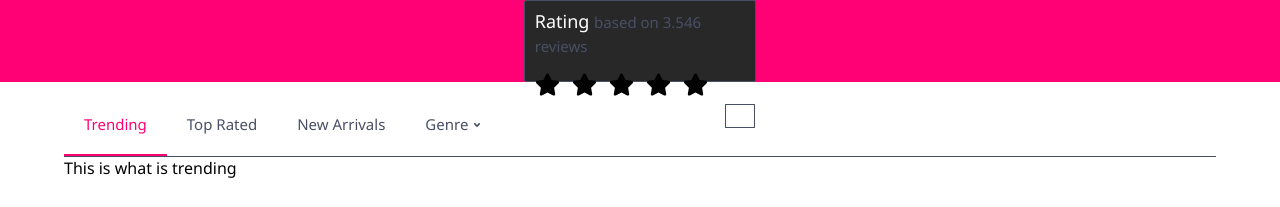
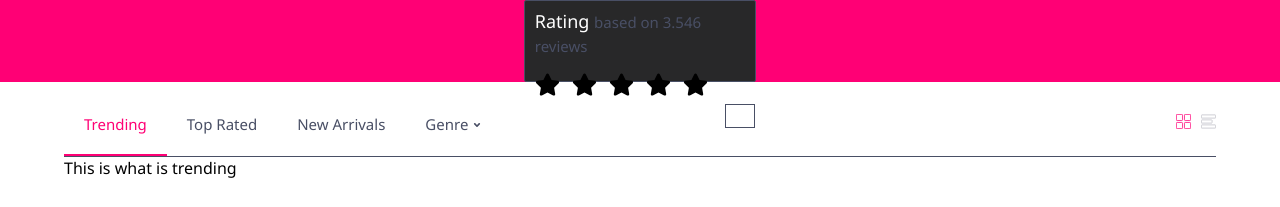
Before and after one commit to josemak25/upcoming-games-web, a React (Create React App) app: page / in a window 1280 px wide. Shown: the top 207 px of the page. Built offline with nearby package versions, Linux system fonts and the light colour scheme.

Commit message:
Made some correction on the main component and the styles...

```diff
--- a/src/components/tab-navs/TabComponent.jsx
+++ b/src/components/tab-navs/TabComponent.jsx
@@ -1,7 +1,7 @@
 import React, { useState } from "react";
 import { Tab, Tabs, TabList, TabPanel } from "react-tabs";
-import { Row, Col } from 'react-bootstrap'
-import { FaAngleDown } from 'react-icons/fa'
+import { Row, Col } from "react-bootstrap";
+import { FaAngleDown } from "react-icons/fa";
 import Trendings from "./trendings";
 import { Container } from "./styles";
 import TopRated from "./topRated";
@@ -10,10 +10,11 @@ import Genre from "./genre";
 
 function TabComponent() {
   const [state, setState] = useState({
-    tabIndex: 0
+    tabIndex: 0,
+    displayIcon: 0
   });
 
-  const { tabIndex } = state;
+  const { tabIndex, displayIcon } = state;
   return (
     <Container>
       <Tabs
@@ -21,6 +22,8 @@ function TabComponent() {
         selectedIndex={tabIndex}
         onSelect={tabIndex => setState({ ...state, tabIndex })}
       >
+        <div className="tab-flex">
+          <div>
             <TabList className="tab-nav-contain">
               <Tab className={`item ${tabIndex === 0 ? "active" : null}`}>
                 Trending
@@ -31,15 +34,134 @@ function TabComponent() {
               <Tab className={`item ${tabIndex === 2 ? "active" : null}`}>
                 New Arrivals
               </Tab>
-          <Tab className={`item dropdown ${tabIndex === 3 ? "active" : null}`}>
+              <Tab
+                className={`item dropdown ${tabIndex === 3 ? "active" : null}`}
+              >
                 Genre <FaAngleDown className="icon" />
-            <Row className="drop-item">
-              <Col sm={3}>
-                <Tab>tab 1</Tab>
-              </Col>
-            </Row>
               </Tab>
             </TabList>
+          </div>
+          <div
+            className="active-icon"
+            selectedindex={displayIcon}
+            onSelect={displayIcon => setState({ ...state, displayIcon })}
+          >
+            <svg
+              width="15px"
+              className={`grid-display ${
+                displayIcon === 0 ? "grid-option" : null
+              }`}
+              height="15px"
+              viewBox="0 0 39 39"
+              version="1.1"
+            >
+              <g
+                id="TheMovieBox"
+                stroke="none"
+                stroke-width="1"
+                fill="none"
+                fill-rule="evenodd"
+              >
+                <g
+                  id="Homepage"
+                  transform="translate(-2595.000000, -1419.000000)"
+                  stroke="#FF0079"
+                  stroke-width="2"
+                >
+                  <g
+                    id="Tab-Bar"
+                    transform="translate(171.000000, 1413.000000)"
+                  >
+                    <g
+                      id="Group-5"
+                      transform="translate(2424.000000, 6.000000)"
+                    >
+                      <rect
+                        id="Rectangle-8"
+                        x="22"
+                        y="1"
+                        width="16"
+                        height="16"
+                        rx="2"
+                      ></rect>
+                      <rect
+                        id="Rectangle-8"
+                        x="1"
+                        y="1"
+                        width="16"
+                        height="16"
+                        rx="2"
+                      ></rect>
+                      <rect
+                        id="Rectangle-8"
+                        x="22"
+                        y="22"
+                        width="16"
+                        height="16"
+                        rx="2"
+                      ></rect>
+                      <rect
+                        id="Rectangle-8"
+                        x="1"
+                        y="22"
+                        width="16"
+                        height="16"
+                        rx="2"
+                      ></rect>
+                    </g>
+                  </g>
+                </g>
+              </g>
+            </svg>
+
+            <svg
+              width="15px"
+              height="15px"
+              viewBox="0 0 42 39"
+              version="1.1"
+              xmlns="http://www.w3.org/2000/svg"
+              xlink="http://www.w3.org/1999/xlink"
+            >
+              <g
+                id="TheMovieBox"
+                stroke="none"
+                stroke-width="1"
+                fill="none"
+                fill-rule="evenodd"
+              >
+                <g
+                  id="Homepage"
+                  transform="translate(-2664.000000, -1419.000000)"
+                  stroke="#BABBC3"
+                  stroke-width="2"
+                >
+                  <g
+                    id="Tab-Bar"
+                    transform="translate(171.000000, 1413.000000)"
+                  >
+                    <g
+                      id="Group-6"
+                      transform="translate(2493.000000, 6.000000)"
+                    >
+                      <path
+                        d="M2,29 C1.44771525,29 1,29.4477153 1,30 L1,37 C1,37.5522847 1.44771525,38 2,38 L40,38 C40.5522847,38 41,37.5522847 41,37 L41,30 C41,29.4477153 40.5522847,29 40,29 L2,29 Z"
+                        id="Rectangle-7"
+                      ></path>
+                      <path
+                        d="M2,1 C1.44771525,1 1,1.44771525 1,2 L1,9 C1,9.55228475 1.44771525,10 2,10 L40,10 C40.5522847,10 41,9.55228475 41,9 L41,2 C41,1.44771525 40.5522847,1 40,1 L2,1 Z"
+                        id="Rectangle-7"
+                      ></path>
+                      <path
+                        d="M2,15 C1.44771525,15 1,15.4477153 1,16 L1,23 C1,23.5522847 1.44771525,24 2,24 L30,24 C30.5522847,24 31,23.5522847 31,23 L31,16 C31,15.4477153 30.5522847,15 30,15 L2,15 Z"
+                        id="Rectangle-7"
+                      ></path>
+                    </g>
+                  </g>
+                </g>
+              </g>
+            </svg>
+          </div>
+        </div>
         <TabPanel className={tabIndex === 0 ? "animate" : null}>
           <Trendings />
         </TabPanel>
@@ -49,7 +171,6 @@ function TabComponent() {
         <TabPanel className={tabIndex === 2 ? "animate" : null}>
           <Arrival />
         </TabPanel>
-
         <TabPanel className={tabIndex === 3 ? "animate" : null}>
           <Genre />
         </TabPanel>
--- a/src/components/tab-navs/styles.jsx
+++ b/src/components/tab-navs/styles.jsx
@@ -8,13 +8,26 @@ export const Container = styled.div`
     padding-top: 2rem;
   }
 
-  .tab-nav-contain {
+  .tab-flex {
+    display: flex;
+    flex-direction: row;
     width: 90%;
     margin: auto;
+    border-bottom: 0.3px solid ${colors.FONT_DARK_COLOR};
+  }
+
+  .tab-flex div:nth-of-type(1) {
+    flex-grow: 1;
+  }
+
+  .tab-flex div:nth-of-type(2) {
+    flex-grow: 0;
+  }
+
+  .tab-nav-contain {
     display: flex;
-    justify-content: flex-start !important;
+    justify-content: flex-start;
     list-style-type: none;
-    border-bottom: 0.3px solid ${colors.FONT_DARK_COLOR};
     color: ${colors.FONT_DARK_COLOR};
   }
 
@@ -54,6 +67,21 @@ export const Container = styled.div`
     animation-timing-function: linear;
   }
 
+  .active-icon {
+    font-size: 5px;
+    text-align: end;
+    color: ${colors.FONT_DARK_COLOR};
+    cursor: pointer;
+  }
+
+  .grid-display {
+    margin-right: 10px;
+  }
+
+  .grid-option {
+    stroke: yellow !important;
+  }
+
   @keyframes fadeIn {
     from {
       opacity: 0;
@@ -86,6 +114,20 @@ export const Container = styled.div`
       width: 100%;
     }
 
+    .active-icon {
+      float: right;
+    }
+
+    .tab-nav-contain {
+      justify-content: space-evenly;
+    }
+
+    .tab-flex {
+      flex-direction: column-reverse;
+      width: 90%;
+    }
+
+
     @keyframes float-in {
       from {
         margin-left: -5px;
@@ -101,14 +143,13 @@ export const Container = styled.div`
     }
 
     .tab-nav-contain {
-      justify-content: center;
-      width: 90%;
+      width: 100%;
     }
   }
 
   @media screen and (max-width: 414px) {
     .tab-nav-contain {
-      width: 90%;
+      width: 100%;
     }
 
     .item {
@@ -130,8 +171,8 @@ export const Container = styled.div`
   }
   @media screen and (max-width: 360px) {
     .item {
-      font-size: 12.5px !important;
-      padding: 11px !important;
+      font-size: 13px !important;
+      padding: 10px !important;
     }
   }
 
```
Lines whose indentation alone changed are shown as unchanged.
